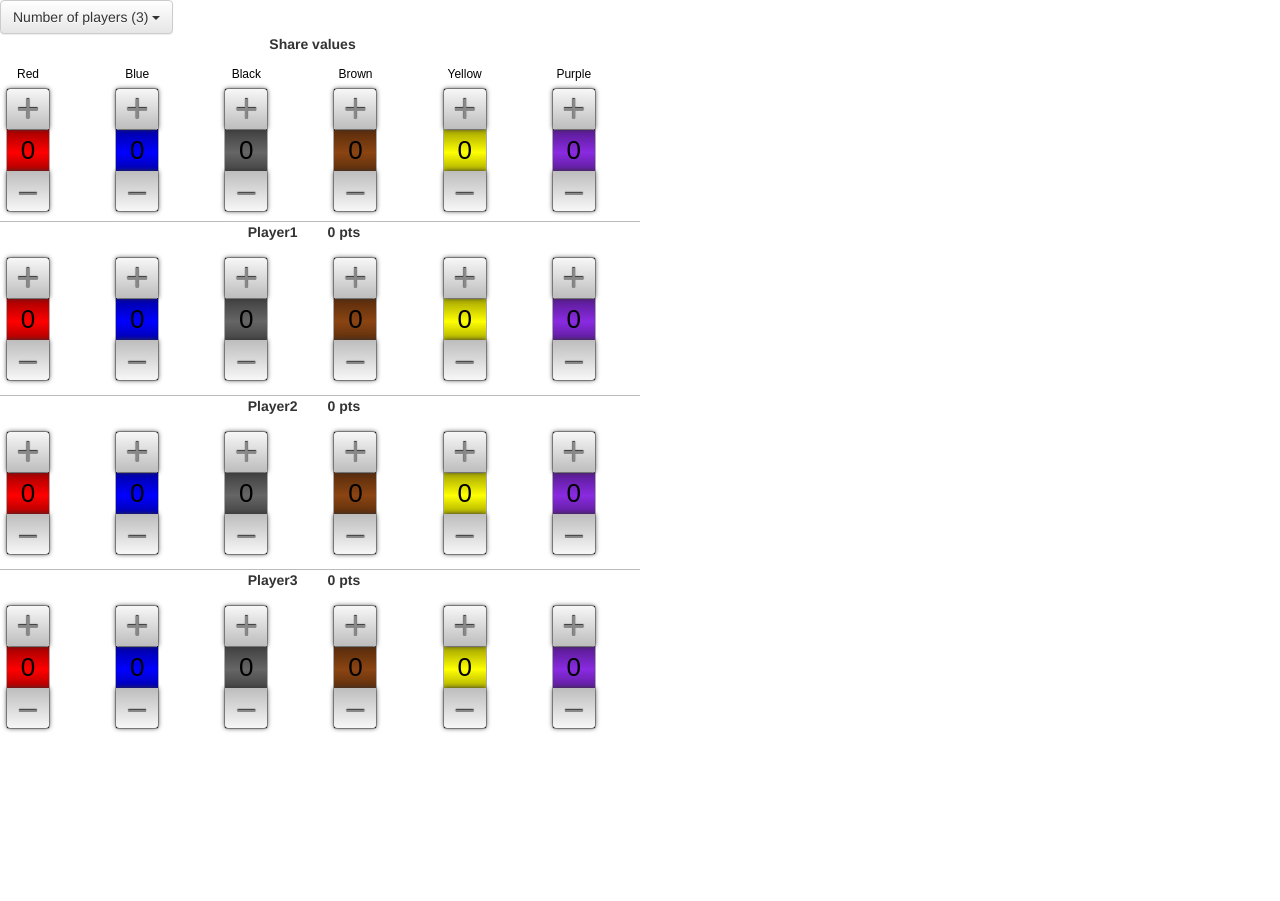
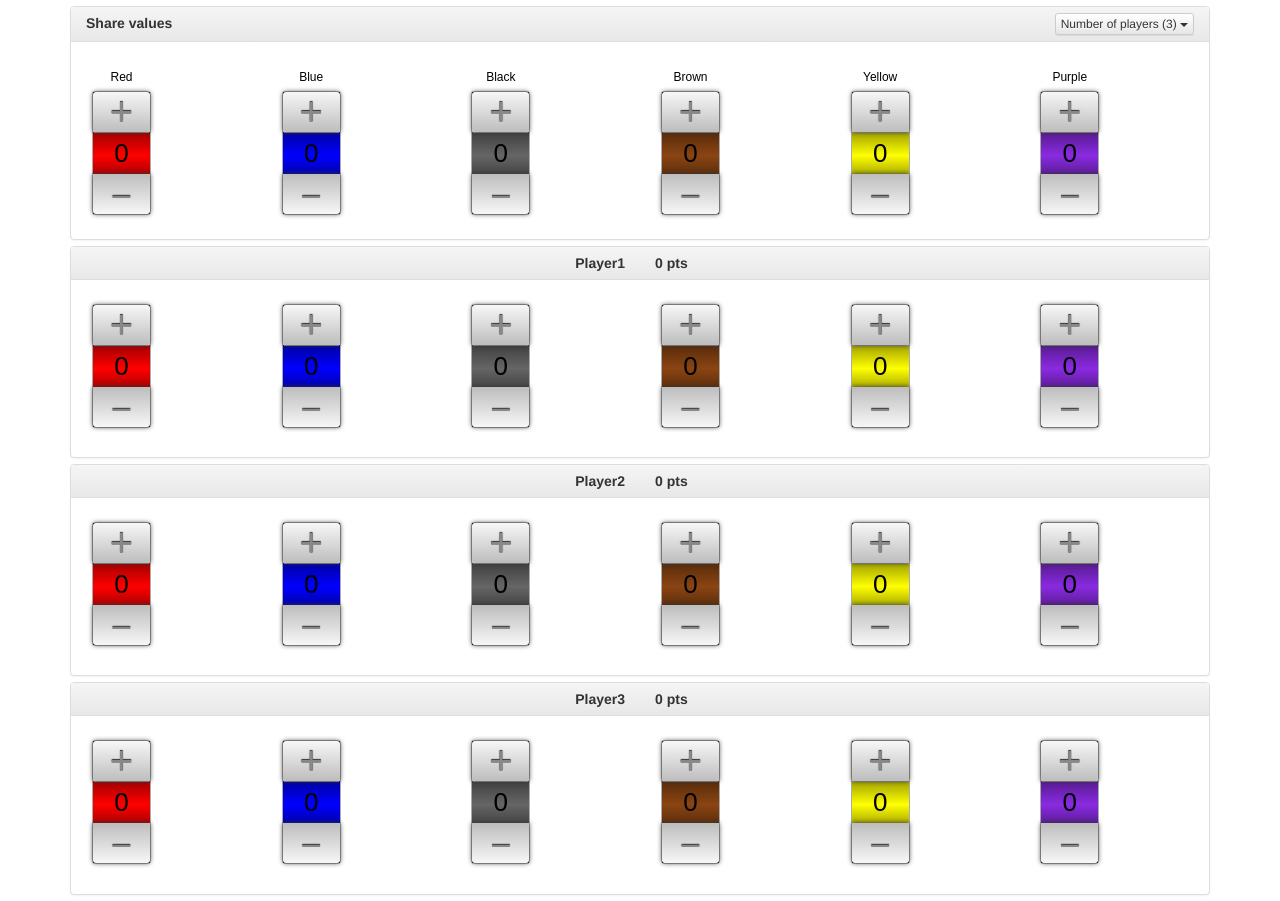
Before and after one commit to ZeroOne3010/paris-connection-helper, a plain HTML site: page index.html in a window 1280 px wide. Before the commit the page ends 800 px from the top, so only its background shows below. Drawn offline with nearby package versions, Linux system fonts and the light colour scheme.

Commit message:
Some basic UI styling.

```diff
--- a/css/parisConnectionHelper.css
+++ b/css/parisConnectionHelper.css
@@ -1,6 +1,17 @@
- .player-header-row {
- 	min-height: 27px;
- }
+div.panel {
+	margin-top: 6px;
+	margin-bottom: 6px;
+}
+
+div.panel > .panel-heading {
+	padding: 6px 15px;
+}
+
+div.panel > .panel-heading input {
+	border-width: 1px;
+	font-size: small;
+	padding: 0px;
+}
 
 .scroller-input {
 	display: none;
--- a/index.html
+++ b/index.html
@@ -2,6 +2,7 @@
 <html lang="en" x-ng-app="paris-connection-helper">
 <head>
 <meta charset="UTF-8" />
+<meta name="viewport" content="width=device-width, initial-scale=1.0, maximum-scale=1.0, user-scalable=no">
 <link href="css/mobiscroll.core.css" rel="stylesheet" type="text/css" />
 <link href="css/bootstrap.min.css" rel="stylesheet" type="text/css" />
 <link href="css/bootstrap-theme.min.css" rel="stylesheet" type="text/css" />
@@ -17,45 +18,50 @@
 <title>Paris Connection scoring helper</title>
 </head>
 <body x-ng-controller="MainController">
-<div x-ng-click="hideNameEditors()">
-	<div class="btn-group">
-		<button type="button" class="btn btn-default dropdown-toggle"
-			data-toggle="dropdown">
+<div class="container" x-ng-click="hideNameEditors()">
+	<div class="panel panel-default">
+		<div class="panel-heading">
+			<strong>Share values</strong>
+			<div class="btn-group pull-right">
+				<button type="button" class="btn btn-default dropdown-toggle btn-xs" data-toggle="dropdown">
 					Number of players ({{numPlayers}}) <span class="caret"></span>
 				</button>
 				<ul class="dropdown-menu">
 					<li x-ng-repeat="(num, ignore) in allowedLocomotivesByNumberOfPlayers"><a href="#" x-ng-click="$parent.numPlayers = num;">{{num}}</a></li>
 				</ul>
 			</div>
-
-	<div>
+			<div class="clearfix"></div>
+		</div>
+		<div class="panel-body">
 			<div class="row">
-			<div class="col-xs-6 text-center">
-				<strong>Share values</strong>
-			</div>
-		</div>
-		<div class="row">
-			<div class="col-xs-1 color-{{color}}" x-ng-repeat="color in colors"><select x-ng-model="companyShareValues[color]"
+				<div class="col-xs-2 color-{{color}}" x-ng-repeat="color in colors"><select x-ng-model="companyShareValues[color]"
 					x-ng-options="item.key as item.value for item in items"
 					class="scroller" name="{{color}}"></select></div>
 			</div>
 		</div>
+	</div>
 	<div x-ng-repeat="player in players" x-ng-show="$index < numPlayers">
+		<div class="panel panel-default">
+			<div class="panel-heading">
 				<div class="row player-header-row">
-			<div class="col-xs-3 text-right top-separator">
+					<div class="col-xs-6 text-right">
 						<strong x-ng-click="showNameEditor($event,$index)" x-ng-show="!showNameEditor[$index]">{{player.name}}</strong>
 						<input x-ng-click="$event.stopPropagation()" type="text" x-ng-model="player.name" x-ng-show="showNameEditor[$index]"/>
 					</div>
-			<div class="col-xs-3 text-left top-separator">
+					<div class="col-xs-6 text-left">
 						<strong>{{ playerTotalScore(player) }} pts</strong>
 					</div>
 				</div>
+			</div>
+			<div class="panel-body">
 				<div class="row player-row">
-			<div class="col-xs-1 color-{{color}}" x-ng-repeat="color in colors"><select x-ng-model="player.shares[color]"
+					<div class="col-xs-2 color-{{color}}" x-ng-repeat="color in colors"><select x-ng-model="player.shares[color]"
 						x-ng-options="item.key as item.value for item in items"
 						class="scroller" name=""></select></div>
 				</div>
 			</div>
 		</div>
+	</div>
+</div>
 </body>
 </html>
--- a/js/parisConnectionApp.js
+++ b/js/parisConnectionApp.js
@@ -77,6 +77,6 @@ $(function() {
     display : 'inline',
     mode : 'mixed',
     inputClass : 'scroller-input',
-    width : 40,
+    width : 55,
   });
 });
```
Lines whose indentation alone changed are shown as unchanged.
